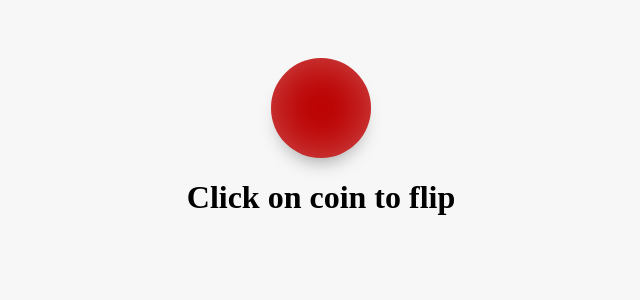
After one commit to Ranz-ran/NerdyGadgetsBETA, a PHP site: page /coinFlip/coinFlip.html in a window 1280 px wide. The commit adds this page. Shown: the top 300 px of the page, without its empty margins (319-959 px from the left). Run offline with PHP 8.4, Linux system fonts and the light colour scheme.

Commit message:
easter egg

```diff
--- /dev/null
+++ b/coinFlip/coinFlip.css
@@ -0,0 +1,69 @@
+body {
+    padding-top: 50px;
+    background: #F7F7F7;
+    -webkit-perspective: 800px;
+}
+h1{
+    text-align: center;
+}
+#coin {
+    position: relative;
+    margin: 0 auto;
+    width: 100px;
+    height: 100px;
+    cursor: pointer;
+}
+#coin div {
+    width: 100%;
+    height: 100%;
+    -webkit-border-radius: 50%;
+    -moz-border-radius: 50%;
+    border-radius: 50%;
+    -webkit-box-shadow: inset 0 0 45px rgba(255,255,255,.3), 0 12px 20px -10px rgba(0,0,0,.4);
+    -moz-box-shadow: inset 0 0 45px rgba(255,255,255,.3), 0 12px 20px -10px rgba(0,0,0,.4);
+    box-shadow: inset 0 0 45px rgba(255,255,255,.3), 0 12px 20px -10px rgba(0,0,0,.4);
+}
+.side-a {
+    background-color: #bb0000;
+}
+.side-b {
+    background-color: #3e3e3e;
+}
+
+#coin {
+    transition: -webkit-transform 1s ease-in;
+    -webkit-transform-style: preserve-3d;
+}
+#coin div {
+    position: absolute;
+    -webkit-backface-visibility: hidden;
+}
+.side-a {
+    z-index: 100;
+}
+.side-b {
+    -webkit-transform: rotateY(-180deg);
+
+}
+
+#coin.heads {
+    -webkit-animation: flipHeads 3s ease-out forwards;
+    -moz-animation: flipHeads 3s ease-out forwards;
+    -o-animation: flipHeads 3s ease-out forwards;
+    animation: flipHeads 3s ease-out forwards;
+}
+#coin.tails {
+    -webkit-animation: flipTails 3s ease-out forwards;
+    -moz-animation: flipTails 3s ease-out forwards;
+    -o-animation: flipTails 3s ease-out forwards;
+    animation: flipTails 3s ease-out forwards;
+}
+
+@-webkit-keyframes flipHeads {
+    from { -webkit-transform: rotateY(0); -moz-transform: rotateY(0); transform: rotateY(0); }
+    to { -webkit-transform: rotateY(1800deg); -moz-transform: rotateY(1800deg); transform: rotateY(1800deg); }
+}
+@-webkit-keyframes flipTails {
+    from { -webkit-transform: rotateY(0); -moz-transform: rotateY(0); transform: rotateY(0); }
+    to { -webkit-transform: rotateY(1980deg); -moz-transform: rotateY(1980deg); transform: rotateY(1980deg); }
+}
--- /dev/null
+++ b/coinFlip/coinFlip.html
@@ -0,0 +1,16 @@
+<!DOCTYPE html>
+<html lang="en">
+<head>
+    <meta charset="UTF-8">
+    <title>Title</title>
+    <link rel="stylesheet" href="coinFlip.css">
+    <script src="coinFlip.js"> </script>
+</head>
+<body>
+<div id="coin">
+    <div class="side-a"></div>
+    <div class="side-b"></div>
+</div>
+<h1>Click on coin to flip</h1>
+</body>
+</html>
--- /dev/null
+++ b/coinFlip/coinFlip.js
@@ -0,0 +1,17 @@
+jQuery(document).ready(function($){
+
+    $('#coin').on('click', function(){
+        var flipResult = Math.random();
+        $('#coin').removeClass();
+        setTimeout(function(){
+            if(flipResult <= 0.5){
+                $('#coin').addClass('heads');
+                console.log('it is head');
+            }
+            else{
+                $('#coin').addClass('tails');
+                console.log('it is tails');
+            }
+        }, 100);
+    });
+});
```
Also changed, not shown: header/header.css (line endings or trailing spaces).
